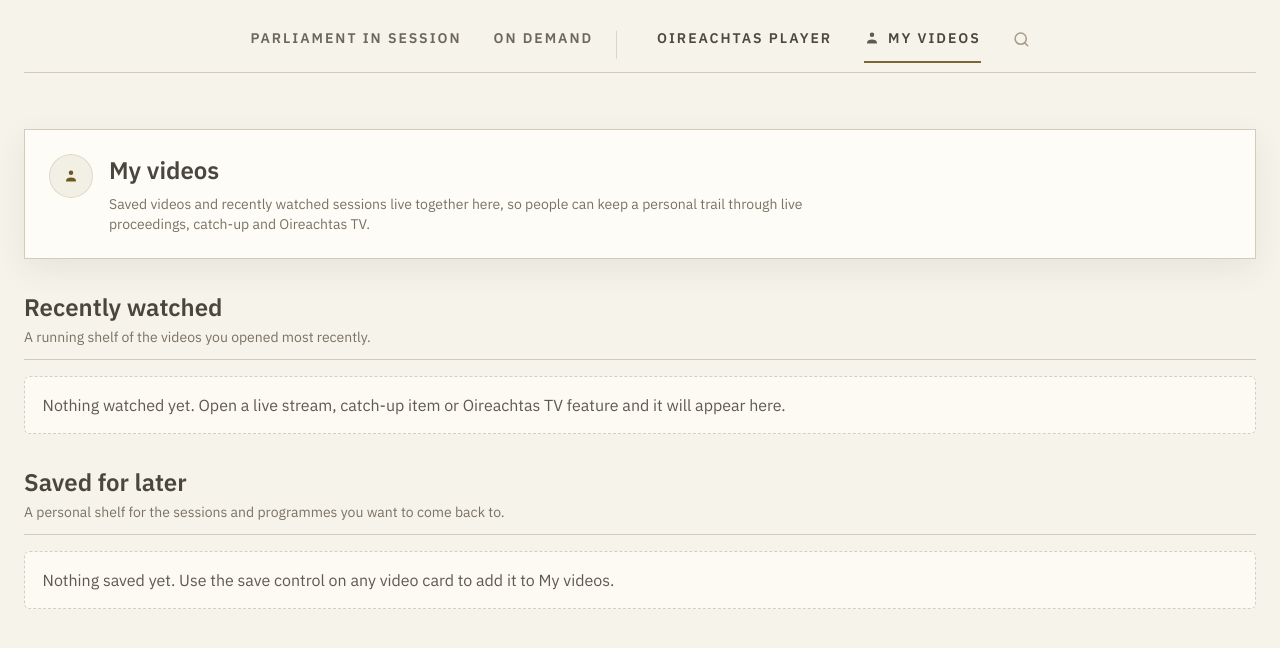
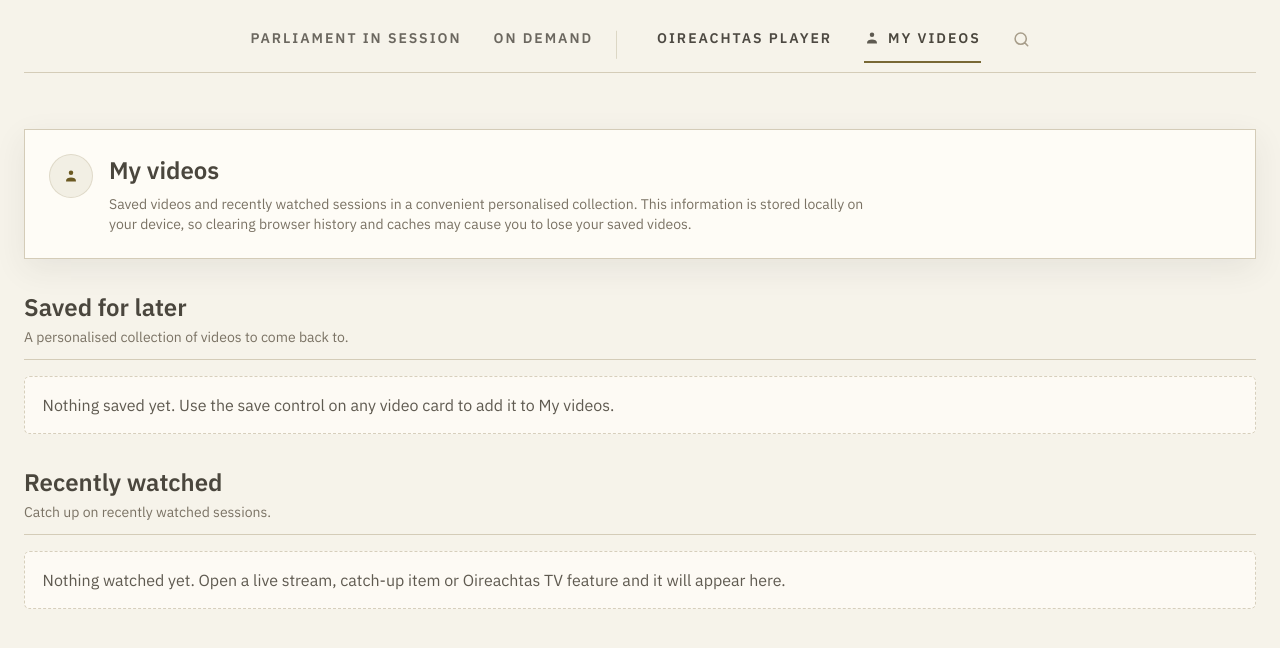
Before and after one commit to bubcass/vod-poc, a React (Vite) app: page / in a window 1280 px wide. Both pictures are taken after a click on the button "MY VIDEOS". Shown: the top 648 px of the page. Built offline with nearby package versions, Linux system fonts and the light colour scheme.

Commit message:
Fixing typos

```diff
--- a/src/pages/VodPage.tsx
+++ b/src/pages/VodPage.tsx
@@ -2811,9 +2811,10 @@ function MyParliamentView({
               My videos
             </h2>
             <p className="mt-2 max-w-3xl text-sm text-brand-gray-500">
-              Saved videos and recently watched sessions live together here, so
-              people can keep a personal trail through live proceedings,
-              catch-up and Oireachtas TV.
+              Saved videos and recently watched sessions in a convenient
+              personalised collection. This information is stored locally on
+              your device, so clearing browser history and caches may cause you
+              to lose your saved videos.
             </p>
           </div>
         </div>
@@ -2821,22 +2822,22 @@ function MyParliamentView({
 
       <div className="mt-8 space-y-8">
         <LibraryShelf
+          title="Saved for later"
+          description="A personalised collection of videos to come back to."
+          items={savedVideos}
+          isVideoSaved={isVideoSaved}
+          onToggleSavedVideo={onToggleSavedVideo}
+          onMarkVideoWatched={onMarkVideoWatched}
+          emptyMessage="Nothing saved yet. Use the save control on any video card to add it to My videos."
+        />
+        <LibraryShelf
           title="Recently watched"
-          description="A running shelf of the videos you opened most recently."
+          description="Catch up on recently watched sessions."
           items={recentVideos}
           isVideoSaved={isVideoSaved}
           onToggleSavedVideo={onToggleSavedVideo}
           onMarkVideoWatched={onMarkVideoWatched}
           emptyMessage="Nothing watched yet. Open a live stream, catch-up item or Oireachtas TV feature and it will appear here."
-        />
-        <LibraryShelf
-          title="Saved for later"
-          description="A personal shelf for the sessions and programmes you want to come back to."
-          items={savedVideos}
-          isVideoSaved={isVideoSaved}
-          onToggleSavedVideo={onToggleSavedVideo}
-          onMarkVideoWatched={onMarkVideoWatched}
-          emptyMessage="Nothing saved yet. Use the save control on any video card to add it to My videos."
         />
       </div>
     </main>
```
